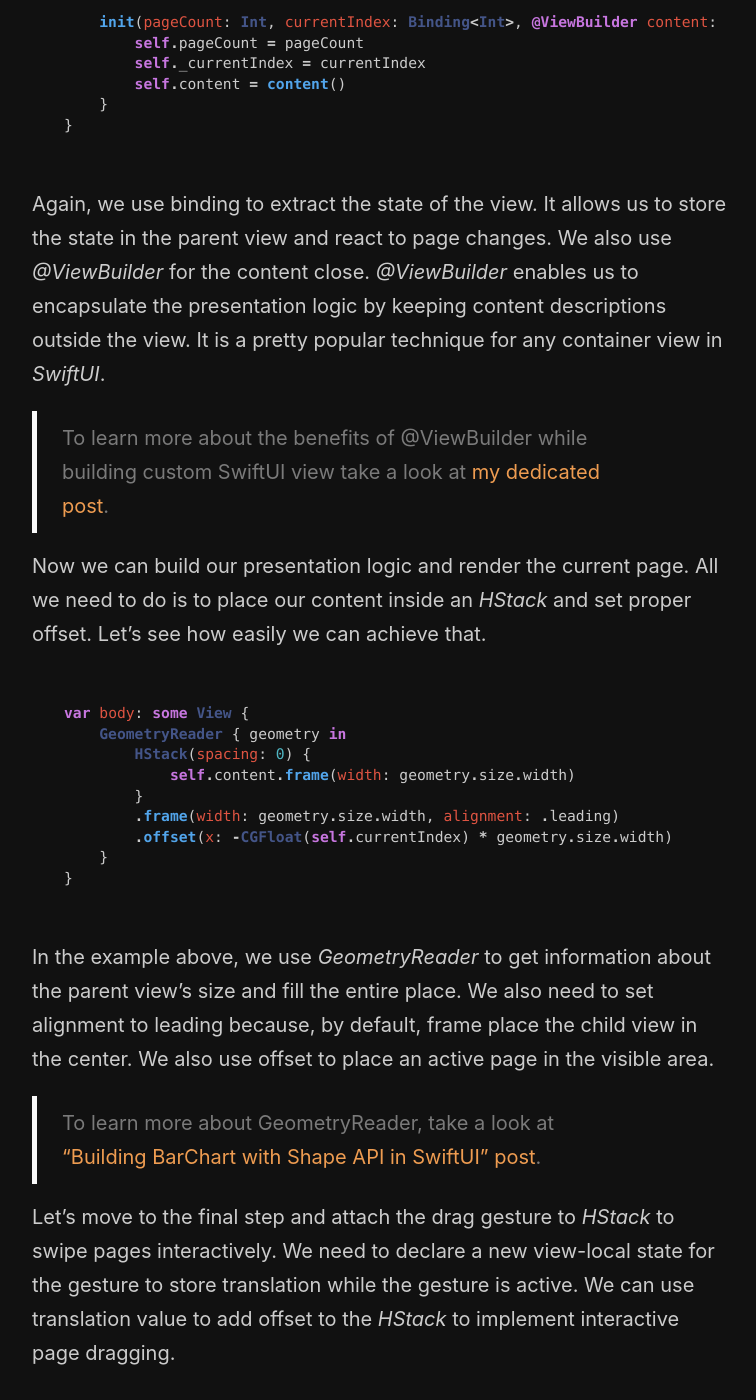
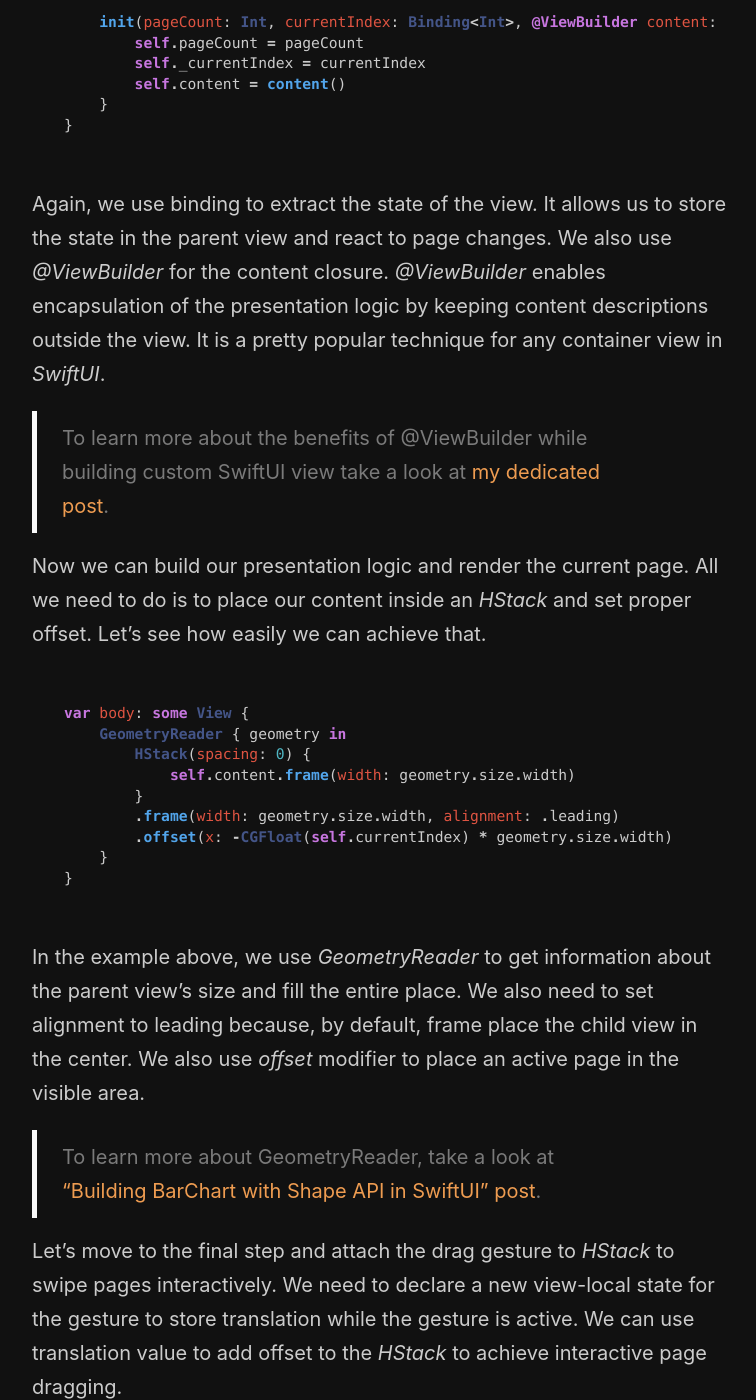
Before and after one commit to mecid/mecid.github.io, a Jekyll site: the page built from _posts/2019-12-25-building-pager-view-in-swiftui.md, in a window 1280 px wide and 1400 px high, scrolled down 717 px. Shown: the whole window, without its empty margins (258-1014 px from the left). Built offline with Jekyll 4.4.1, drawn with Linux system fonts in a browser that asks for light colours; some of the changed text lies outside the part shown.

Commit message:
Update 2019-12-25-building-pager-view-in-swiftui.md

````diff
--- a/_posts/2019-12-25-building-pager-view-in-swiftui.md
+++ b/_posts/2019-12-25-building-pager-view-in-swiftui.md
@@ -23,7 +23,7 @@ struct PagerView<Content: View>: View {
 }
 ```
 
-Again, we use binding to extract the state of the view. It allows us to store the state in the parent view and react to page changes. We also use *@ViewBuilder* for the content close. *@ViewBuilder* enables us to encapsulate the presentation logic by keeping content descriptions outside the view. It is a pretty popular technique for any container view in *SwiftUI*.
+Again, we use binding to extract the state of the view. It allows us to store the state in the parent view and react to page changes. We also use *@ViewBuilder* for the content closure. *@ViewBuilder* enables encapsulation of the presentation logic by keeping content descriptions outside the view. It is a pretty popular technique for any container view in *SwiftUI*.
 
 > To learn more about the benefits of @ViewBuilder while building custom SwiftUI view take a look at [my dedicated post](/2019/12/18/the-power-of-viewbuilder-in-swiftui/).
 
@@ -41,11 +41,11 @@ var body: some View {
 }
 ```
 
-In the example above, we use *GeometryReader* to get information about the parent view's size and fill the entire place. We also need to set alignment to leading because, by default, frame place the child view in the center. We also use offset to place an active page in the visible area.
+In the example above, we use *GeometryReader* to get information about the parent view's size and fill the entire place. We also need to set alignment to leading because, by default, frame place the child view in the center. We also use *offset* modifier to place an active page in the visible area.
 
 > To learn more about GeometryReader, take a look at ["Building BarChart with Shape API in SwiftUI" post](/2019/08/14/building-barchart-with-shape-api-in-swiftui/).
 
-Let's move to the final step and attach the drag gesture to *HStack* to swipe pages interactively. We need to declare a new view-local state for the gesture to store translation while the gesture is active. We can use translation value to add offset to the *HStack* to implement interactive page dragging.
+Let's move to the final step and attach the drag gesture to *HStack* to swipe pages interactively. We need to declare a new view-local state for the gesture to store translation while the gesture is active. We can use translation value to add offset to the *HStack* to achieve interactive page dragging.
 
 ```swift
 @GestureState private var translation: CGFloat = 0
````
Also changed, not shown: other parts of _posts/2019-12-25-building-pager-view-in-swiftui.md (+1 -1 lines).
